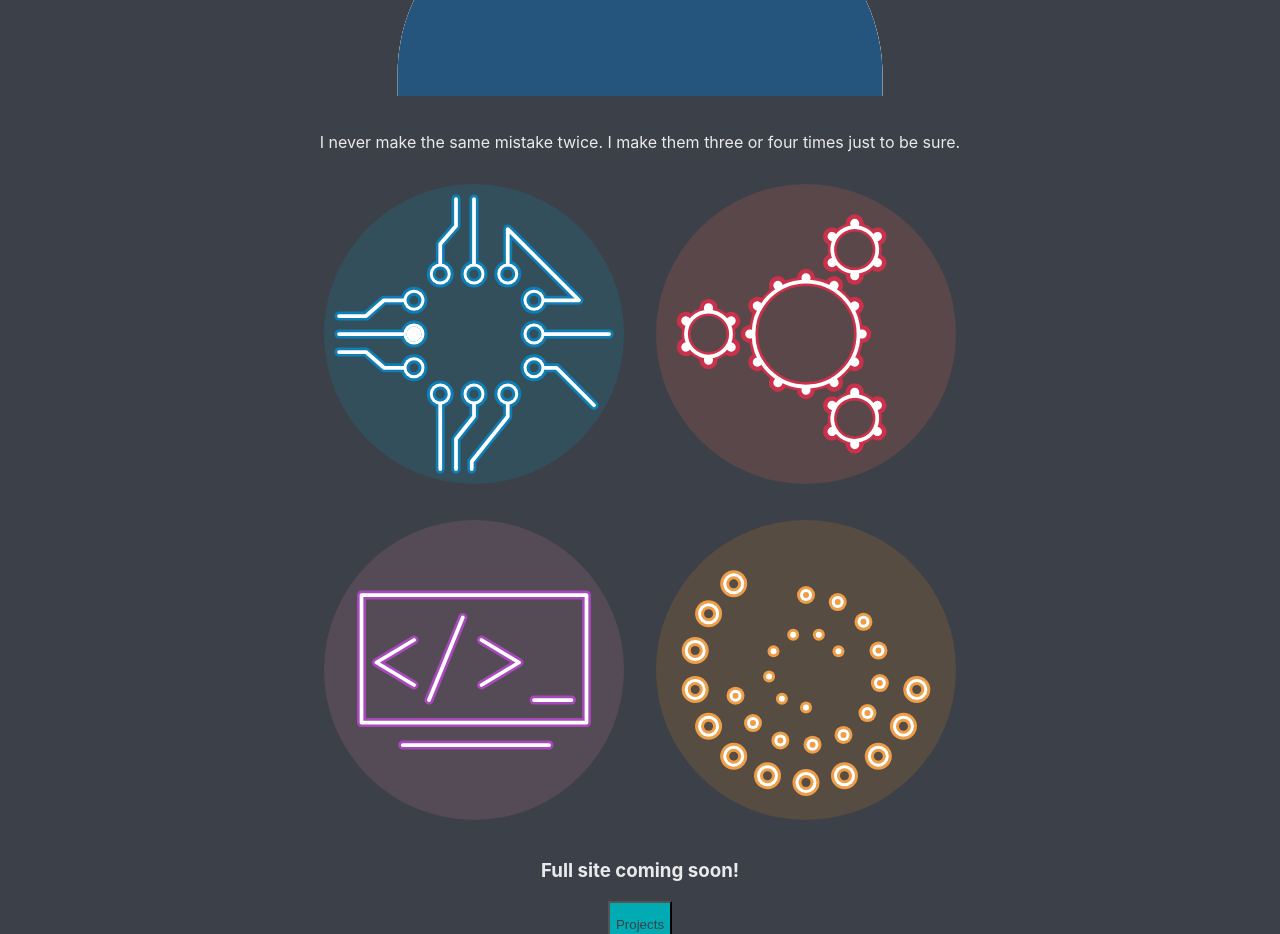
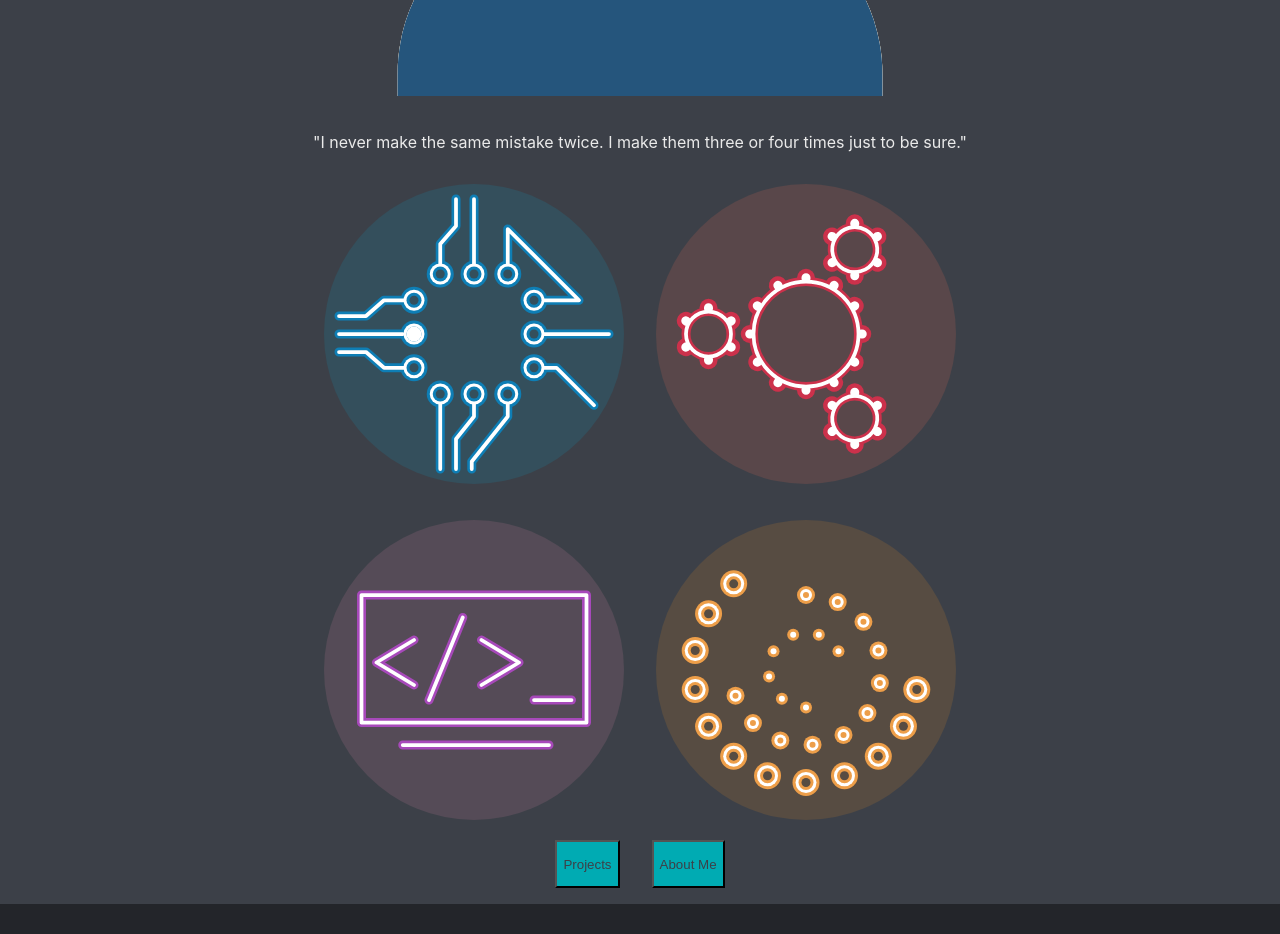
Before and after one commit to cgrundman/christian-grundman-website, a React (Create React App) app: page / in a window 1280 px wide. Shown: the part 720-1654 px from the top of the page. Built offline with nearby package versions, Linux system fonts and the light colour scheme.

Commit message:
add about me page button to the homepage

```diff
--- a/src/pages/HomePage.js
+++ b/src/pages/HomePage.js
@@ -14,7 +14,7 @@ function HomePage() {
             <div>
                 <div>
                     <img src={professional} className={classes.avatar} alt="professional" />
-                    <p>I never make the same mistake twice. I make them three or four times just to be sure.</p>
+                    <p>"I never make the same mistake twice. I make them three or four times just to be sure."</p>
                 </div>
                 <div>
                     <img src={electricalLogo} className={classes.logo} alt="electricalLogo" />
@@ -25,14 +25,18 @@ function HomePage() {
                     <img src={projectManagementLogo} className={classes.logo} alt="projectManagementLogo" />
                 </div>
             </div>
-            <h3>Full site coming soon!</h3>
-            <Link to={`/projects`}>
-                <div>
+            <div>
+                <Link to={`/projects`}>
                     <button>
                         <p>Projects</p>
                     </button>
-                </div>
-            </Link>
+                </Link>
+                <Link to={`/aboutme`}>
+                    <button>
+                        <p>About Me</p>
+                    </button>
+                </Link>
+            </div>
         </PageContent>
     )
 }
```
